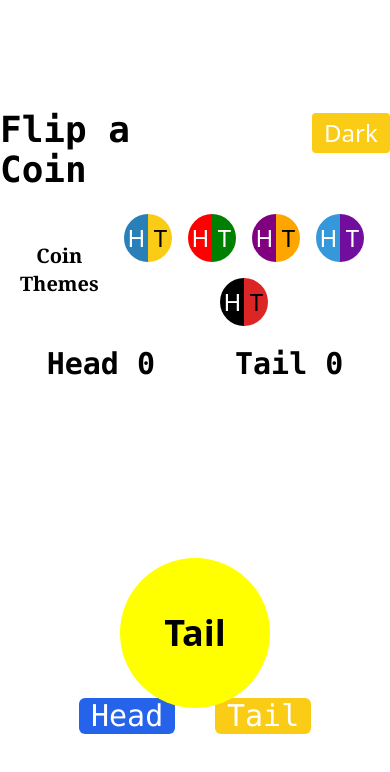
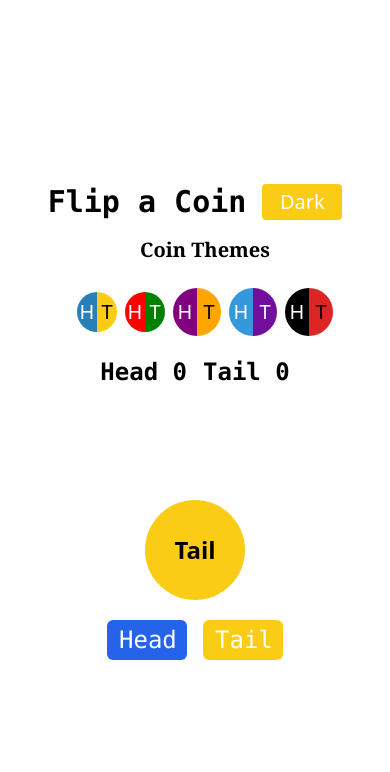
Before and after one commit to gaura2003/coin-flip, a plain HTML site: page index.html in a window 390 px wide. Drawn offline with Linux system fonts and the light colour scheme.

Commit message:
add responsiveness

```diff
--- a/index.html
+++ b/index.html
@@ -1,28 +1,35 @@
 <!DOCTYPE html>
 <html lang="en">
+
 <head>
   <meta charset="UTF-8">
   <meta name="viewport" content="width=device-width, initial-scale=1.0">
-  <title>Flip a coin</title>
+  <title>Flip a Coin</title>
+  <link rel="stylesheet" crossorigin href="index-B3QZC3z9.css">
+</head>
 
-  <link rel="stylesheet" crossorigin href="./index-B3QZC3z9.css">
-</head>
 <body>
-  <div class="flex flex-col justify-center items-center w-[100%] h-[100vh] light-mode" id="mode">
-   <div class="flex justify-center items-baseline gap-20 mb-4">
-    <h1 class="text-4xl font-bold font-mono">Flip a Coin</h1>
-    <button onclick="toggleMode()" class="px-2 py-1 w-20 text-2xl bg-yellow-400 text-white rounded" id="btntext">Dark</button>
+  <div class="flex flex-col justify-center items-center w-full h-[100vh] p-4 light-mode" id="mode">
+    <!-- Header with title and toggle button -->
+    <div class="flex md:flex-row justify-center items-center md:items-baseline gap-4 md:gap-20 mb-4">
+      <h1 class="text-3xl md:text-4xl font-bold font-mono text-center">Flip a Coin</h1>
+      <button onclick="toggleMode()" class="px-2 py-1 w-20 text-xl md:text-2xl bg-yellow-400 text-white rounded"
+        id="btntext">Dark</button>
     </div>
-   <div class="theme flex justify-center items-center pl-5">
-    <div class="text-xl text-center font-serif font-bold">Coin <br>Themes</div>
-    <div class="theme-selector flex gap-4 text-2xl px-4 py-2 justify-center items-center flex-wrap">
-      <button onclick="setTheme(1)" class="flex w-12 h-12 ">
-        <div class="rounded-s-full bg-[#2980b9] w-12 h-12 flex justify-center items-center text-white">H</div>
-        <div class="rounded-r-full bg-yellow-400 w-12 h-12 flex justify-center items-center">T</div>
+
+    <!-- Theme selector section -->
+    <div class="theme flex flex-col md:flex-row justify-center items-center gap-4 pl-5">
+      <div class="text-xl md:text-2xl text-center font-serif font-bold">Coin Themes</div>
+      <div
+        class="theme-selector flex gap-2 md:gap-4 text-xl md:text-2xl px-2 md:px-4 py-2 justify-center items-center flex-nowrap overflow-x-auto">
+        <!-- Theme buttons -->
+        <button onclick="setTheme(1)" class="flex w-10 h-10 md:w-12 md:h-12">
+          <div class="rounded-s-full bg-[#2980b9] w-full h-full flex justify-center items-center text-white">H</div>
+          <div class="rounded-r-full bg-yellow-400 w-full h-full flex justify-center items-center">T</div>
         </button>
-      <button onclick="setTheme(2)" class="flex w-12 h-12">
-        <div class="rounded-s-full bg-[#ff0000] w-12 h-12 flex justify-center items-center text-white">H</div>
-        <div class="rounded-r-full bg-[#008000] w-12 h-12 flex justify-center items-center text-white">T</div>
+        <button onclick="setTheme(2)" class="flex w-10 h-10 md:w-12 md:h-12">
+          <div class="rounded-s-full bg-[#ff0000] w-full h-full flex justify-center items-center text-white">H</div>
+          <div class="rounded-r-full bg-[#008000] w-full h-full flex justify-center items-center text-white">T</div>
         </button>
         <button onclick="setTheme(3)" class="flex w-12 h-12">
           <div class="rounded-s-full bg-[#800080] w-12 h-12 flex justify-center items-center text-white">H</div>
@@ -38,18 +45,30 @@
         </button>
       </div>
     </div>
-    <div class="count flex gap-20 justify-center items-center mt-3">
-      <div id="hc" class="text-3xl font-bold font-mono">Head 0</div>
-      <div id="tc" class="text-3xl font-bold font-mono">Tail 0</div>
+
+    <!-- Counter section -->
+    <div class="count flex gap-4 md:gap-20 justify-center items-center mt-3">
+      <div id="hc" class="text-2xl md:text-3xl font-bold font-mono">Head 0</div>
+      <div id="tc" class="text-2xl md:text-3xl font-bold font-mono">Tail 0</div>
     </div>
-    <div class="coin-container mt-4 h-[300px]">
-      <div class="coin relative rounded-[50%] w-[150px] h-[150px] font-bold text-4xl top-40 before:content-['Tail'] before:bg-[yellow] before:text-black after:content-['Head'] after:bg-blue-600 after:text-white" id="coin"></div>
+
+    <!-- Coin display section -->
+    <div class="coin-container mt-4 h-[200px] md:h-[300px] flex justify-center">
+      <div
+        class="coin relative rounded-full w-[100px] h-[100px] md:w-[150px] md:h-[150px] font-bold text-2xl md:text-4xl top-24 md:top-40 before:content-['Tail'] before:bg-yellow-400 before:text-black after:content-['Head'] after:bg-blue-600 after:text-white"
+        id="coin"></div>
     </div>
-    <div class="btns flex justify-center items-center gap-x-10 mt-7">
-      <div class="bg-blue-600 rounded-md px-3 text-3xl w-24 text-center text-white font-mono" id="head">Head</div>
-      <div class="bg-yellow-400 rounded-md px-3 text-3xl w-24 text-center text-white font-mono" id="tail">Tail</div>
+
+    <!-- Buttons for flipping the coin -->
+    <div class="btns flex justify-center items-center gap-4 md:gap-10 mt-4">
+      <div class="bg-blue-600 rounded-md px-3 py-1 text-2xl md:text-3xl w-20 md:w-24 text-center text-white font-mono"
+        id="head">Head</div>
+      <div class="bg-yellow-400 rounded-md px-3 py-1 text-2xl md:text-3xl w-20 md:w-24 text-center text-white font-mono"
+        id="tail">Tail</div>
     </div>
   </div>
+
   <script src="script.js"></script>
 </body>
+
 </html>
--- a/script.js
+++ b/script.js
@@ -1,17 +1,3 @@
-function toggleMode() {
-  const div = document.getElementById('mode');
-  let btntext = document.getElementById('btntext');
-  if (div.classList.contains('dark-mode')) {
-    div.classList.remove('dark-mode');
-    div.classList.add('light-mode');
-    btntext.innerText = 'Dark';
-  }
-  else {
-    div.classList.remove('light-mode');
-    div.classList.add('dark-mode');
-    btntext.innerText = 'Light';
-  }
-}
 let coin = document.getElementById('coin');
 let head = document.getElementById('head');
 let tail = document.getElementById('tail');
@@ -28,6 +14,21 @@ const themes = [
   { headColor: '#3498db', tailColor: '#720e9e', headTextColor: 'white', tailTextColor: 'white' },
   { headColor: 'black', tailColor: 'red', headTextColor: 'yellow', tailTextColor: 'black' }
 ];
+
+function toggleMode() {
+  const div = document.getElementById('mode');
+  let btntext = document.getElementById('btntext');
+  if (div.classList.contains('dark-mode')) {
+    div.classList.remove('dark-mode');
+    div.classList.add('light-mode');
+    btntext.innerText = 'Dark';
+  }
+  else {
+    div.classList.remove('light-mode');
+    div.classList.add('dark-mode');
+    btntext.innerText = 'Light';
+  }
+}
 
 function result() {
   const result = ['Head', 'Tail'];
```
Also changed, not shown: index-B3QZC3z9.css. Lines whose indentation alone changed are shown as unchanged.
